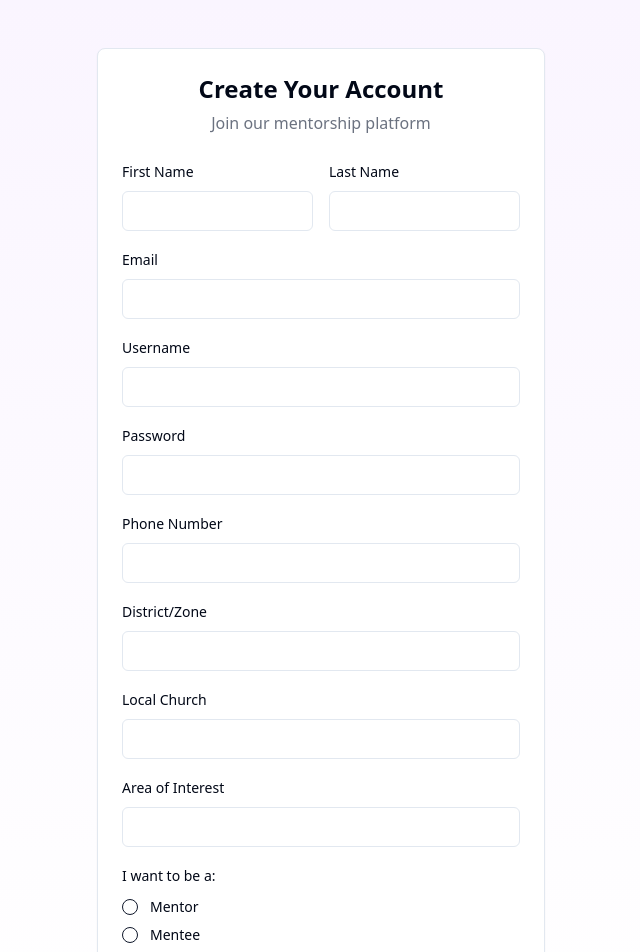
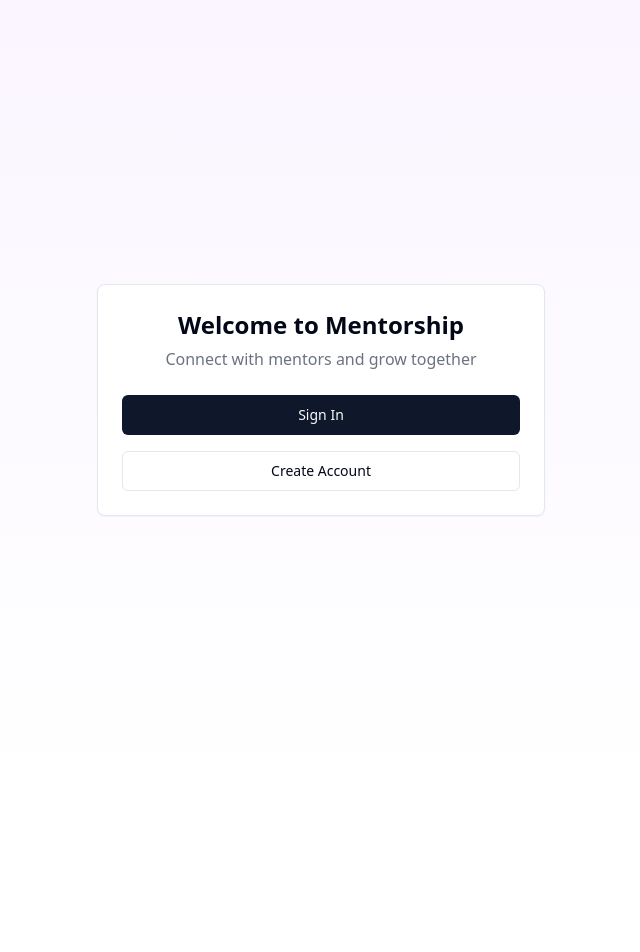
Before and after one commit to ICONTok/thrive-connect, a React (Vite) app: page /auth in a window 1280 px wide. Shown: the top 952 px of the page, without its empty margins (319-959 px from the left). After the commit the page ends 800 px from the top, so only its background shows below. Built offline with nearby package versions, Linux system fonts and the light colour scheme.

Commit message:
Add landing page and auth
Implement a landing page with links to sign in and sign up.  Future work includes adding a login form, password reset, and email verification.

```diff
--- a/src/App.tsx
+++ b/src/App.tsx
@@ -9,6 +9,8 @@ import NotFound from "./pages/NotFound";
 import MentorSignup from "./pages/MentorSignup";
 import MenteeSignup from "./pages/MenteeSignup";
 import Auth from "./pages/Auth";
+import Login from "./pages/auth/Login";
+import Register from "./pages/auth/Register";
 import Messages from "./pages/Messages";
 import Blog from "./pages/Blog";
 import Connections from "./pages/Connections";
@@ -25,6 +27,8 @@ const App = () => (
         <AuthProvider>
           <Routes>
             <Route path="/auth" element={<Auth />} />
+            <Route path="/auth/login" element={<Login />} />
+            <Route path="/auth/register" element={<Register />} />
             <Route
               path="/"
               element={
--- a/src/lib/auth.tsx
+++ b/src/lib/auth.tsx
@@ -7,13 +7,22 @@ import { Navigate, useLocation } from "react-router-dom";
 interface AuthContextType {
   user: User | null;
   loading: boolean;
+  signOut: () => Promise<void>;
 }
 
-const AuthContext = createContext<AuthContextType>({ user: null, loading: true });
+const AuthContext = createContext<AuthContextType>({
+  user: null,
+  loading: true,
+  signOut: async () => {},
+});
 
 export function AuthProvider({ children }: { children: React.ReactNode }) {
   const [user, setUser] = useState<User | null>(null);
   const [loading, setLoading] = useState(true);
+
+  const signOut = async () => {
+    await supabase.auth.signOut();
+  };
 
   useEffect(() => {
     // Check active sessions and sets the user
@@ -32,7 +41,7 @@ export function AuthProvider({ children }: { children: React.ReactNode }) {
   }, []);
 
   return (
-    <AuthContext.Provider value={{ user, loading }}>
+    <AuthContext.Provider value={{ user, loading, signOut }}>
       {!loading && children}
     </AuthContext.Provider>
   );
--- a/src/pages/Auth.tsx
+++ b/src/pages/Auth.tsx
@@ -1,284 +1,33 @@
 
-import { useState } from "react";
 import { useNavigate } from "react-router-dom";
-import { supabase } from "@/integrations/supabase/client";
 import { Button } from "@/components/ui/button";
 import { Card, CardHeader, CardContent } from "@/components/ui/card";
-import { useToast } from "@/hooks/use-toast";
-import { Input } from "@/components/ui/input";
-import { Label } from "@/components/ui/label";
-import { RadioGroup, RadioGroupItem } from "@/components/ui/radio-group";
-import {
-  Form,
-  FormControl,
-  FormField,
-  FormItem,
-  FormLabel,
-  FormMessage,
-} from "@/components/ui/form";
-import { zodResolver } from "@hookform/resolvers/zod";
-import { useForm } from "react-hook-form";
-import * as z from "zod";
-
-const signUpSchema = z.object({
-  firstName: z.string().min(2, "First name is required"),
-  lastName: z.string().min(2, "Last name is required"),
-  email: z.string().email("Invalid email address"),
-  password: z.string().min(6, "Password must be at least 6 characters"),
-  phoneNumber: z.string().min(10, "Phone number is required"),
-  district: z.string().min(2, "District/Zone is required"),
-  localChurch: z.string().min(2, "Local church is required"),
-  username: z.string().min(3, "Username must be at least 3 characters"),
-  userType: z.enum(["mentor", "mentee"], {
-    required_error: "Please select your role",
-  }),
-  areaOfInterest: z.string().min(2, "Area of interest is required"),
-});
-
-type SignUpValues = z.infer<typeof signUpSchema>;
 
 const Auth = () => {
   const navigate = useNavigate();
-  const { toast } = useToast();
-  const [isLoading, setIsLoading] = useState(false);
-
-  const form = useForm<SignUpValues>({
-    resolver: zodResolver(signUpSchema),
-    defaultValues: {
-      firstName: "",
-      lastName: "",
-      email: "",
-      password: "",
-      phoneNumber: "",
-      district: "",
-      localChurch: "",
-      username: "",
-      areaOfInterest: "",
-    },
-  });
-
-  const onSubmit = async (data: SignUpValues) => {
-    setIsLoading(true);
-    try {
-      const { error: signUpError } = await supabase.auth.signUp({
-        email: data.email,
-        password: data.password,
-        options: {
-          data: {
-            first_name: data.firstName,
-            last_name: data.lastName,
-            phone_number: data.phoneNumber,
-            district: data.district,
-            local_church: data.localChurch,
-            username: data.username,
-            user_type: data.userType,
-            interests: data.areaOfInterest,
-          },
-        },
-      });
-
-      if (signUpError) throw signUpError;
-
-      toast({
-        title: "Success",
-        description: "Registration successful! Please check your email to verify your account.",
-      });
-
-      navigate("/");
-    } catch (error: any) {
-      console.error("Error:", error);
-      toast({
-        title: "Error",
-        description: error.message || "Failed to register",
-        variant: "destructive",
-      });
-    } finally {
-      setIsLoading(false);
-    }
-  };
 
   return (
     <div className="min-h-screen flex items-center justify-center bg-gradient-to-b from-purple-50 to-white py-12 px-4 sm:px-6 lg:px-8">
       <Card className="w-full max-w-md">
         <CardHeader>
-          <h1 className="text-2xl font-bold text-center">Create Your Account</h1>
-          <p className="text-center text-gray-500">Join our mentorship platform</p>
+          <h1 className="text-2xl font-bold text-center">Welcome to Mentorship</h1>
+          <p className="text-center text-gray-500">Connect with mentors and grow together</p>
         </CardHeader>
-        <CardContent>
-          <Form {...form}>
-            <form onSubmit={form.handleSubmit(onSubmit)} className="space-y-4">
-              <div className="grid grid-cols-2 gap-4">
-                <FormField
-                  control={form.control}
-                  name="firstName"
-                  render={({ field }) => (
-                    <FormItem>
-                      <FormLabel>First Name</FormLabel>
-                      <FormControl>
-                        <Input {...field} />
-                      </FormControl>
-                      <FormMessage />
-                    </FormItem>
-                  )}
-                />
-
-                <FormField
-                  control={form.control}
-                  name="lastName"
-                  render={({ field }) => (
-                    <FormItem>
-                      <FormLabel>Last Name</FormLabel>
-                      <FormControl>
-                        <Input {...field} />
-                      </FormControl>
-                      <FormMessage />
-                    </FormItem>
-                  )}
-                />
-              </div>
-
-              <FormField
-                control={form.control}
-                name="email"
-                render={({ field }) => (
-                  <FormItem>
-                    <FormLabel>Email</FormLabel>
-                    <FormControl>
-                      <Input type="email" {...field} />
-                    </FormControl>
-                    <FormMessage />
-                  </FormItem>
-                )}
-              />
-
-              <FormField
-                control={form.control}
-                name="username"
-                render={({ field }) => (
-                  <FormItem>
-                    <FormLabel>Username</FormLabel>
-                    <FormControl>
-                      <Input {...field} />
-                    </FormControl>
-                    <FormMessage />
-                  </FormItem>
-                )}
-              />
-
-              <FormField
-                control={form.control}
-                name="password"
-                render={({ field }) => (
-                  <FormItem>
-                    <FormLabel>Password</FormLabel>
-                    <FormControl>
-                      <Input type="password" {...field} />
-                    </FormControl>
-                    <FormMessage />
-                  </FormItem>
-                )}
-              />
-
-              <FormField
-                control={form.control}
-                name="phoneNumber"
-                render={({ field }) => (
-                  <FormItem>
-                    <FormLabel>Phone Number</FormLabel>
-                    <FormControl>
-                      <Input type="tel" {...field} />
-                    </FormControl>
-                    <FormMessage />
-                  </FormItem>
-                )}
-              />
-
-              <FormField
-                control={form.control}
-                name="district"
-                render={({ field }) => (
-                  <FormItem>
-                    <FormLabel>District/Zone</FormLabel>
-                    <FormControl>
-                      <Input {...field} />
-                    </FormControl>
-                    <FormMessage />
-                  </FormItem>
-                )}
-              />
-
-              <FormField
-                control={form.control}
-                name="localChurch"
-                render={({ field }) => (
-                  <FormItem>
-                    <FormLabel>Local Church</FormLabel>
-                    <FormControl>
-                      <Input {...field} />
-                    </FormControl>
-                    <FormMessage />
-                  </FormItem>
-                )}
-              />
-
-              <FormField
-                control={form.control}
-                name="areaOfInterest"
-                render={({ field }) => (
-                  <FormItem>
-                    <FormLabel>Area of Interest</FormLabel>
-                    <FormControl>
-                      <Input {...field} />
-                    </FormControl>
-                    <FormMessage />
-                  </FormItem>
-                )}
-              />
-
-              <FormField
-                control={form.control}
-                name="userType"
-                render={({ field }) => (
-                  <FormItem className="space-y-3">
-                    <FormLabel>I want to be a:</FormLabel>
-                    <FormControl>
-                      <RadioGroup
-                        onValueChange={field.onChange}
-                        defaultValue={field.value}
-                        className="flex flex-col space-y-1"
-                      >
-                        <FormItem className="flex items-center space-x-3 space-y-0">
-                          <FormControl>
-                            <RadioGroupItem value="mentor" />
-                          </FormControl>
-                          <FormLabel className="font-normal">
-                            Mentor
-                          </FormLabel>
-                        </FormItem>
-                        <FormItem className="flex items-center space-x-3 space-y-0">
-                          <FormControl>
-                            <RadioGroupItem value="mentee" />
-                          </FormControl>
-                          <FormLabel className="font-normal">
-                            Mentee
-                          </FormLabel>
-                        </FormItem>
-                      </RadioGroup>
-                    </FormControl>
-                    <FormMessage />
-                  </FormItem>
-                )}
-              />
-
-              <Button
-                type="submit"
-                className="w-full"
-                disabled={isLoading}
-              >
-                {isLoading ? "Creating account..." : "Create Account"}
-              </Button>
-            </form>
-          </Form>
+        <CardContent className="space-y-4">
+          <Button
+            onClick={() => navigate("/auth/login")}
+            className="w-full"
+            variant="default"
+          >
+            Sign In
+          </Button>
+          <Button
+            onClick={() => navigate("/auth/register")}
+            className="w-full"
+            variant="outline"
+          >
+            Create Account
+          </Button>
         </CardContent>
       </Card>
     </div>
```
